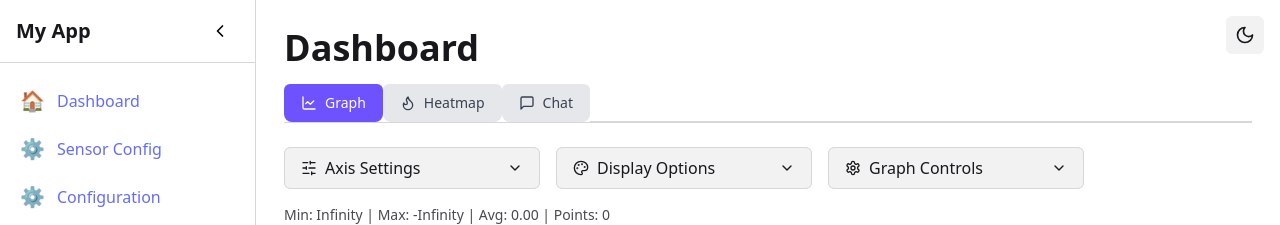
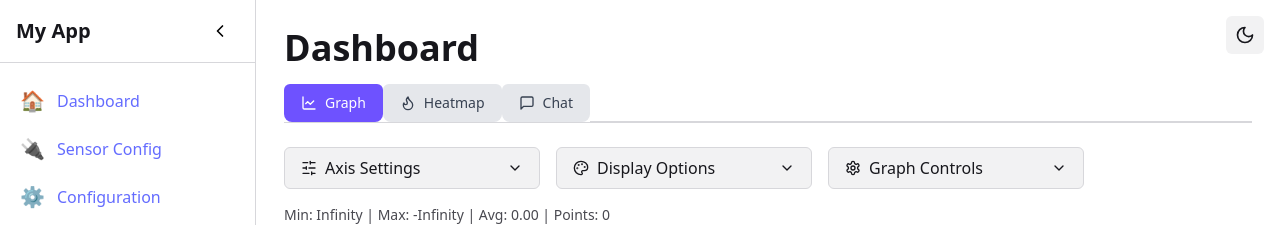
Before and after one commit to isarwar93/frontend-IOT, a React (Vite) app in the folder react-ws-graph/: page / in a window 1280 px wide. Both pictures are taken after typing "Sample", "Sample" into the empty fields and a click on the button "Join". Shown: the top 225 px of the page. Built offline with nearby package versions, Linux system fonts and the light colour scheme; no server answers.

Commit message:
title changed

```diff
--- a/react-ws-graph/src/components/Sidebar.tsx
+++ b/react-ws-graph/src/components/Sidebar.tsx
@@ -15,7 +15,7 @@ export const Sidebar: React.FC = () => {
 
   const items = [
     { name: "Dashboard", icon: "🏠", path: "/dashboard" },
-    { name: "Sensor Config", icon: "⚙️", path: "/sensor-config" },
+    { name: "Sensor Config", icon: "🔌", path: "/sensor-config" },
     { name: "Configuration", icon: "⚙️", path: "/configuration" },
     { name: "Settings", icon: "🧩", path: "/settings" },
   ];
```
Also changed, not shown: 1 other file (tests, documents, lock files or other folders).
